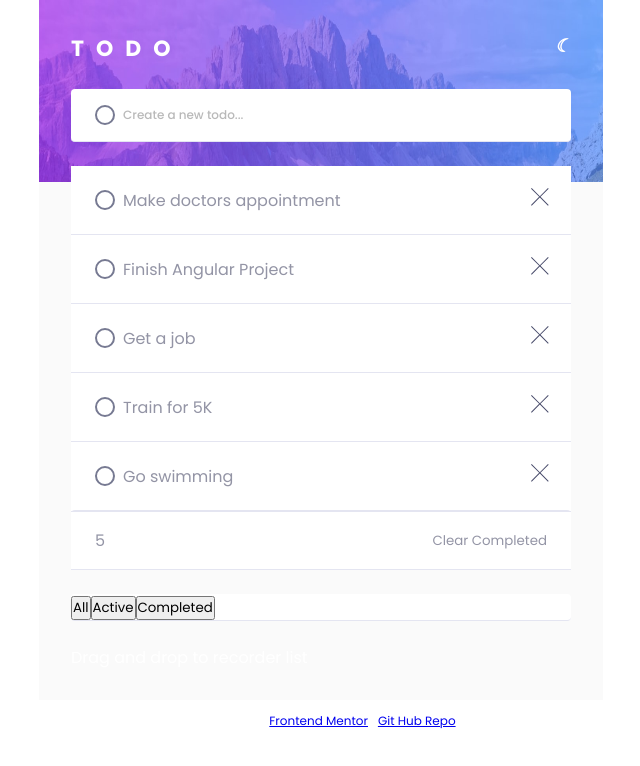
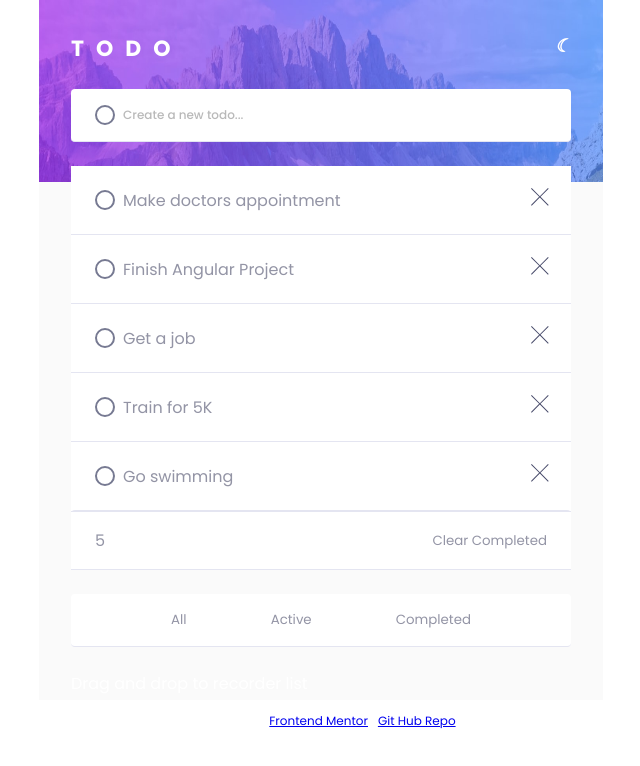
Before and after one commit to Suganya1990/AngularToDoApp, an Angular app: page / in a window 1280 px wide. Shown: the top 766 px of the page, without its empty margins (319-959 px from the left). Built offline with nearby package versions, Linux system fonts and the light colour scheme.

Commit message:
added filter section

```diff
--- a/src/app/to-do/to-do.component.html
+++ b/src/app/to-do/to-do.component.html
@@ -33,9 +33,9 @@
 
 
         <section class=" container-filter" [ngClass]="this.theme.type==='Light' ? 'light': 'dark'">
-           <button (click)="showTasks('All')" class="button-all">All</button>
-           <button (click)="showTasks('Active')"class="button-active">Active</button>
-           <button (click)="showTasks('Completed')" class="button-completed">Completed</button>
+           <button (click)="showTasks('All')"   [ngClass]="this.theme.type==='Light' ? 'light': 'dark'" class="button-all">All</button>
+           <button (click)="showTasks('Active')"  [ngClass]="this.theme.type==='Light' ? 'light': 'dark'" class="button-active">Active</button>
+           <button (click)="showTasks('Completed')"   [ngClass]="this.theme.type==='Light' ? 'light': 'dark'" class="button-completed">Completed</button>
         </section>
 
     <div>
--- a/src/styles.css
+++ b/src/styles.css
@@ -310,9 +310,15 @@ opacity: .2;
   padding: 1em 1.5em;
  }
 
- .button-clear{
+ .button-clear, .button-all, .button-active, .button-completed{
   background-color: transparent;
   border: none;
   cursor: pointer;
 
  }
+
+ .container-filter{
+  padding: 1em;
+  display: flex;
+  justify-content: space-evenly;
+}
```
